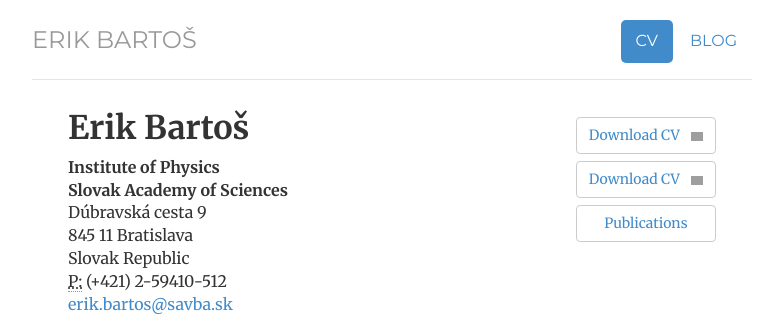
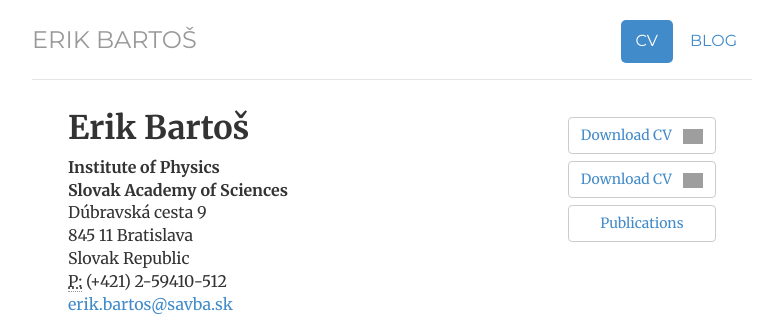
Before and after one commit to Mezek/mezek.github.io, a Jekyll site: the page built from cv/index.html, in a window 1280 px wide. Shown: the top 331 px of the page, without its empty margins (248-1031 px from the left). Built offline with Jekyll 4.4.1, drawn with Linux system fonts in a browser that asks for light colours; grey boxes are pictures that could not be loaded.

Commit message:
Update style.css

```diff
--- a/css/style.css
+++ b/css/style.css
@@ -164,5 +164,5 @@ a.noUnderline:hover, a.noUnderline:visited, a.noUnderline:link, a.noUnderline:ac
 
 .flag {
 	width: 20px;
-	padding-left: 8px;
+	margin-left: 8px;
 }
```
